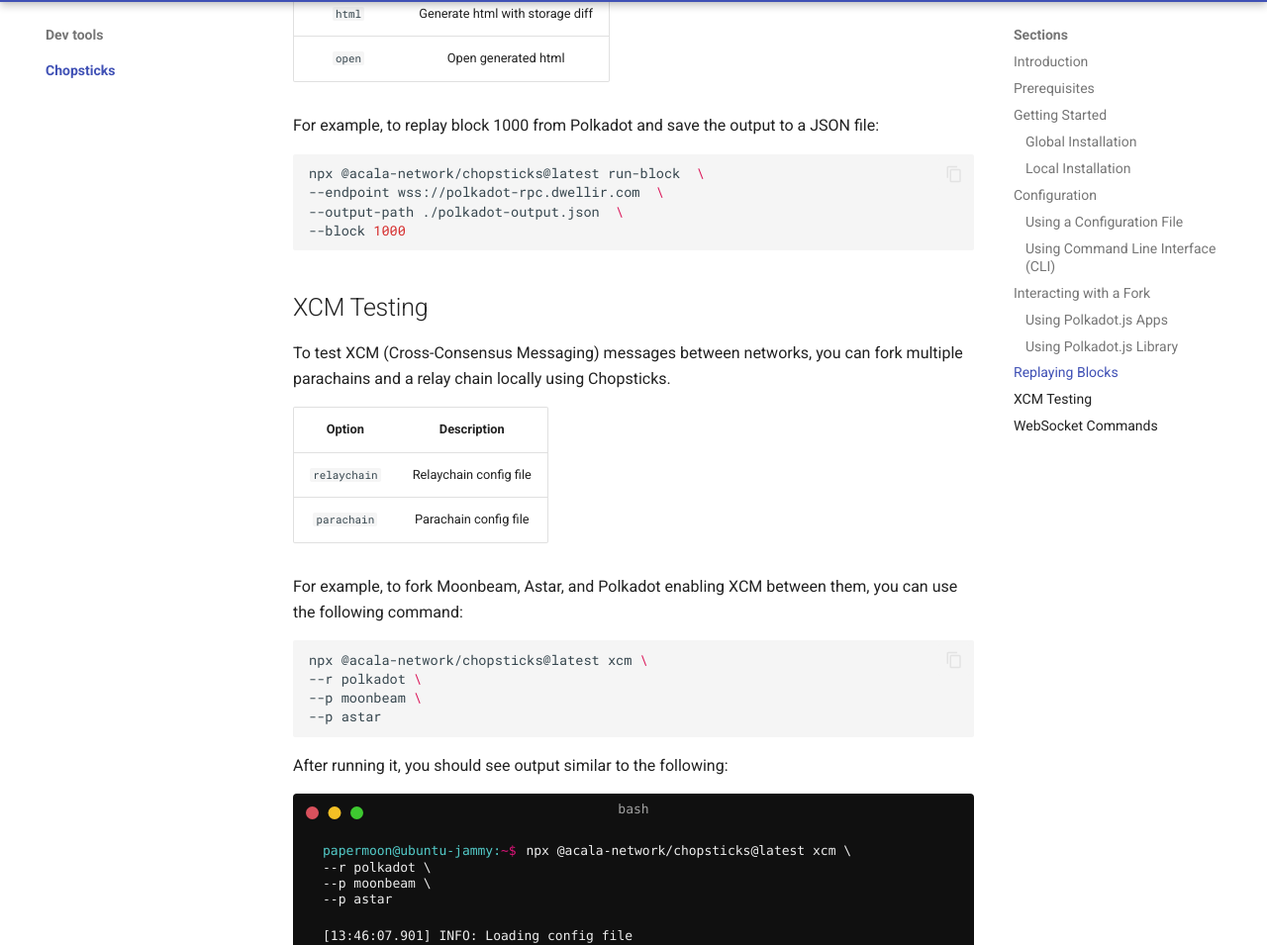
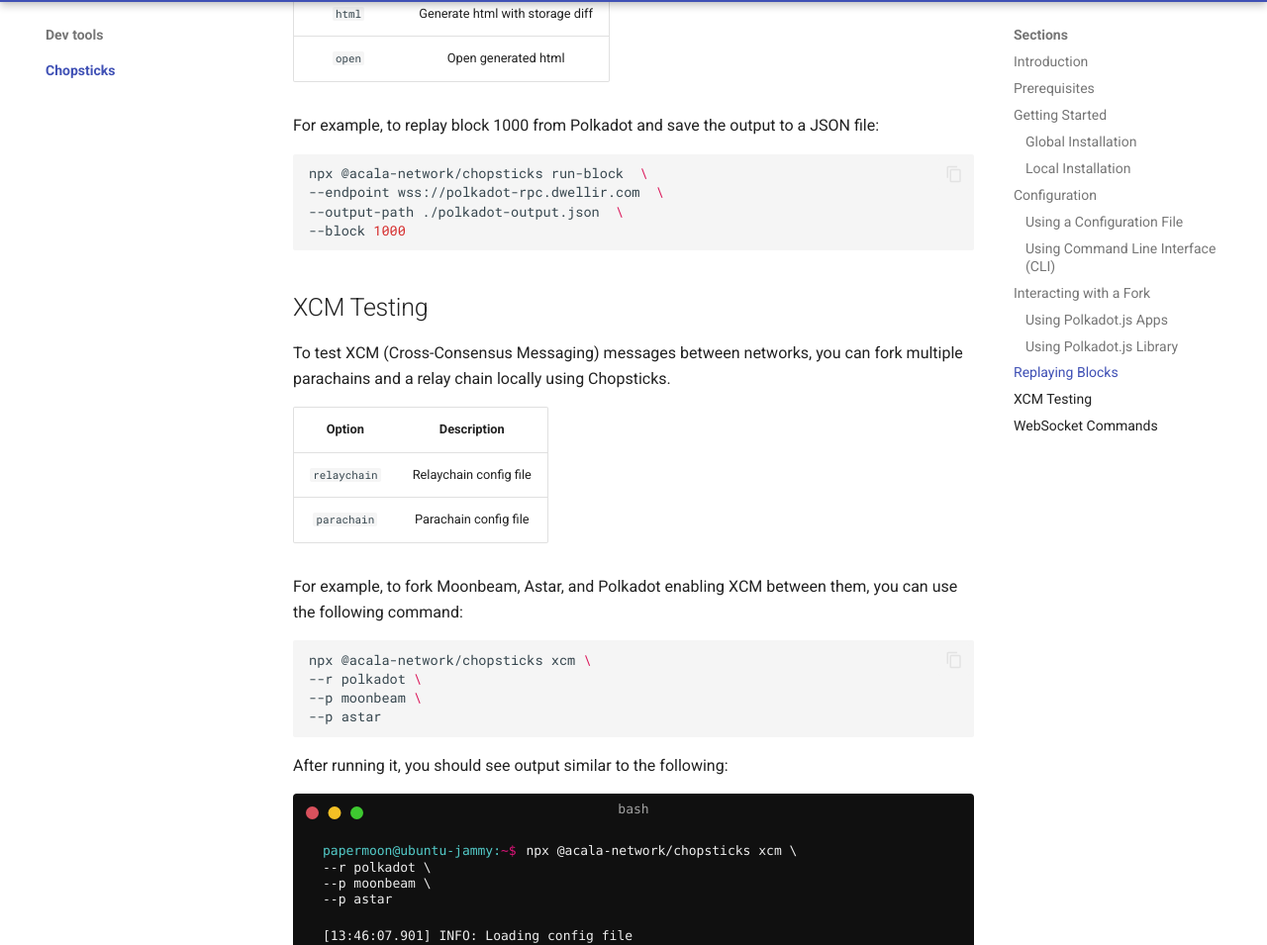
Before and after one commit to papermoonio/polkadot-ecosystem-docs-draft, an MkDocs documentation site: the page built from docs/dev-tools/chopsticks/index.md, in a window 1280 px wide and 1400 px high, scrolled down 5772 px. Shown: the part 94-1049 px from the top of the window at 99% size. Built offline with MkDocs 1.6.1 and Material for MkDocs 9.7.7, drawn with Linux system fonts in a browser that asks for light colours; some of the changed text lies outside the part shown.

Commit message:
Remove @latest

````diff
--- a/docs/dev-tools/chopsticks/index.md
+++ b/docs/dev-tools/chopsticks/index.md
@@ -34,7 +34,7 @@
 To install Chopsticks globally, allowing you to use it across multiple projects, run:
 
 ```bash
-npm i -g @acala-network/chopsticks@latest
+npm i -g @acala-network/chopsticks
 ```
 
 Now, you should be able to run the `chopsticks` command from your terminal.
@@ -52,13 +52,13 @@
 Then, install Chopsticks as a local dependency:
 
 ```bash
-npm i @acala-network/chopsticks@latest
+npm i @acala-network/chopsticks
 ```
 
 Finally, you can run Chopsticks using the `npx` command:
 
 ```bash
-npx @acala-network/chopsticks@latest
+npx @acala-network/chopsticks
 ```
 
 ## Configuration
@@ -114,20 +114,20 @@
 === "GitHub URL"
 
     ```bash
-    npx @acala-network/chopsticks@latest \
+    npx @acala-network/chopsticks \
     --config=https://raw.githubusercontent.com/AcalaNetwork/chopsticks/master/configs/polkadot.yml
     ```
 
 === "Local File Path"
 
     ```bash
-    npx @acala-network/chopsticks@latest --config=configs/polkadot.yml
+    npx @acala-network/chopsticks --config=configs/polkadot.yml
     ```
 
 === "Chain Name"
 
     ```bash
-    npx @acala-network/chopsticks@latest --config=polkadot
+    npx @acala-network/chopsticks --config=polkadot
     ```
 
 !!! note
@@ -138,7 +138,7 @@
 Alternatively, all settings (except for genesis and timestamp) can be configured via command-line flags, providing a comprehensive method to set up the environment. For example, the following command forks Polkadot at block 100.
 
 ```bash
-npx @acala-network/chopsticks@latest \
+npx @acala-network/chopsticks \
 --endpoint wss://polkadot-rpc.dwellir.com \
 --block 100
 ```
@@ -199,7 +199,7 @@
 For example, to replay block 1000 from Polkadot and save the output to a JSON file:
 
 ```bash
-npx @acala-network/chopsticks@latest run-block  \
+npx @acala-network/chopsticks run-block  \
 --endpoint wss://polkadot-rpc.dwellir.com  \
 --output-path ./polkadot-output.json  \
 --block 1000
@@ -217,7 +217,7 @@
 For example, to fork Moonbeam, Astar, and Polkadot enabling XCM between them, you can use the following command:
 
 ```bash
-npx @acala-network/chopsticks@latest xcm \
+npx @acala-network/chopsticks xcm \
 --r polkadot \
 --p moonbeam \
 --p astar
@@ -226,7 +226,7 @@
 After running it, you should see output similar to the following:
 
 <div id="termynal" data-termynal>
-    <span data-ty="input"><span class="file-path"></span>npx @acala-network/chopsticks@latest xcm \
+    <span data-ty="input"><span class="file-path"></span>npx @acala-network/chopsticks xcm \
 --r polkadot \
 --p moonbeam \
 --p astar</span>
````
